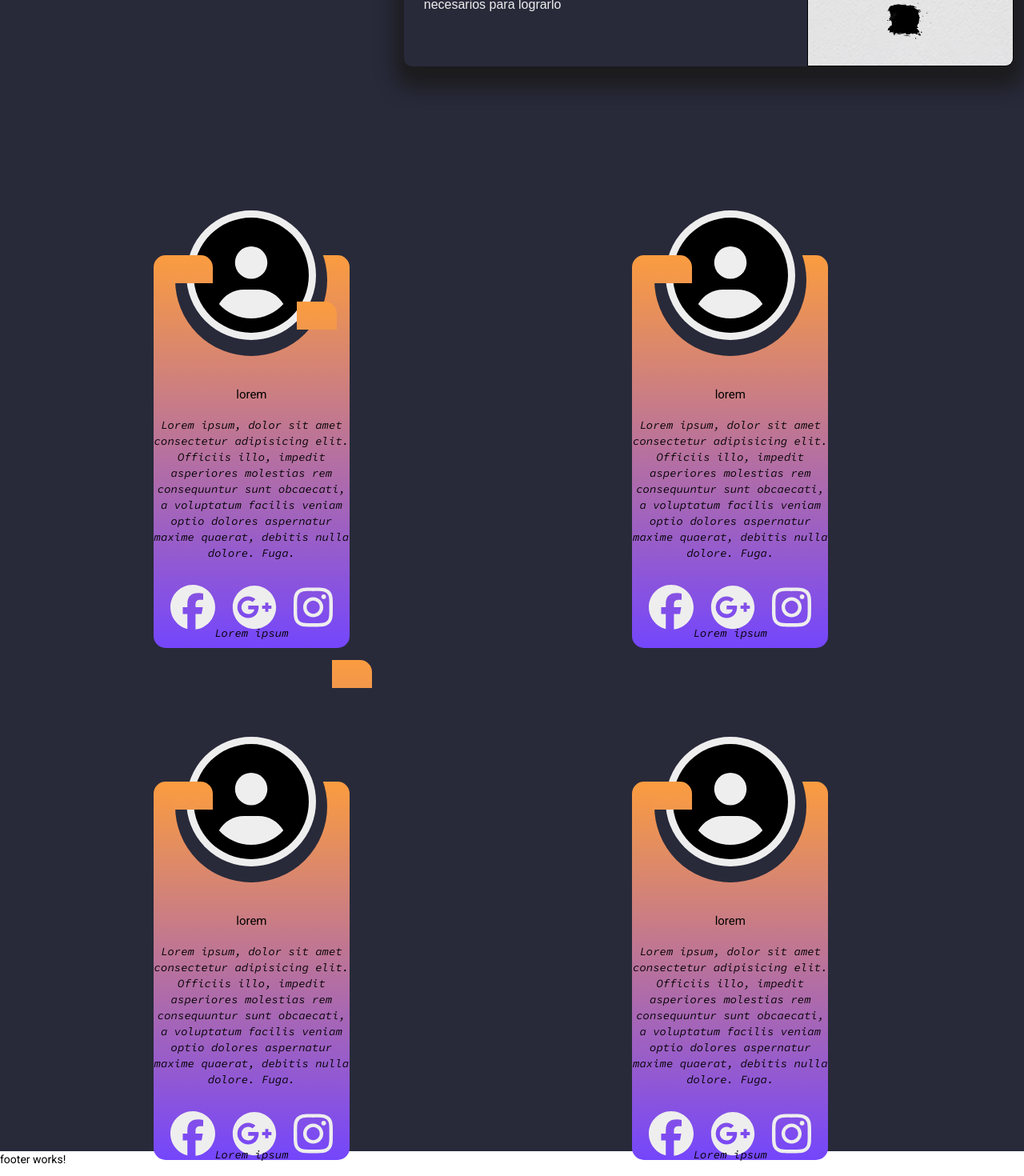
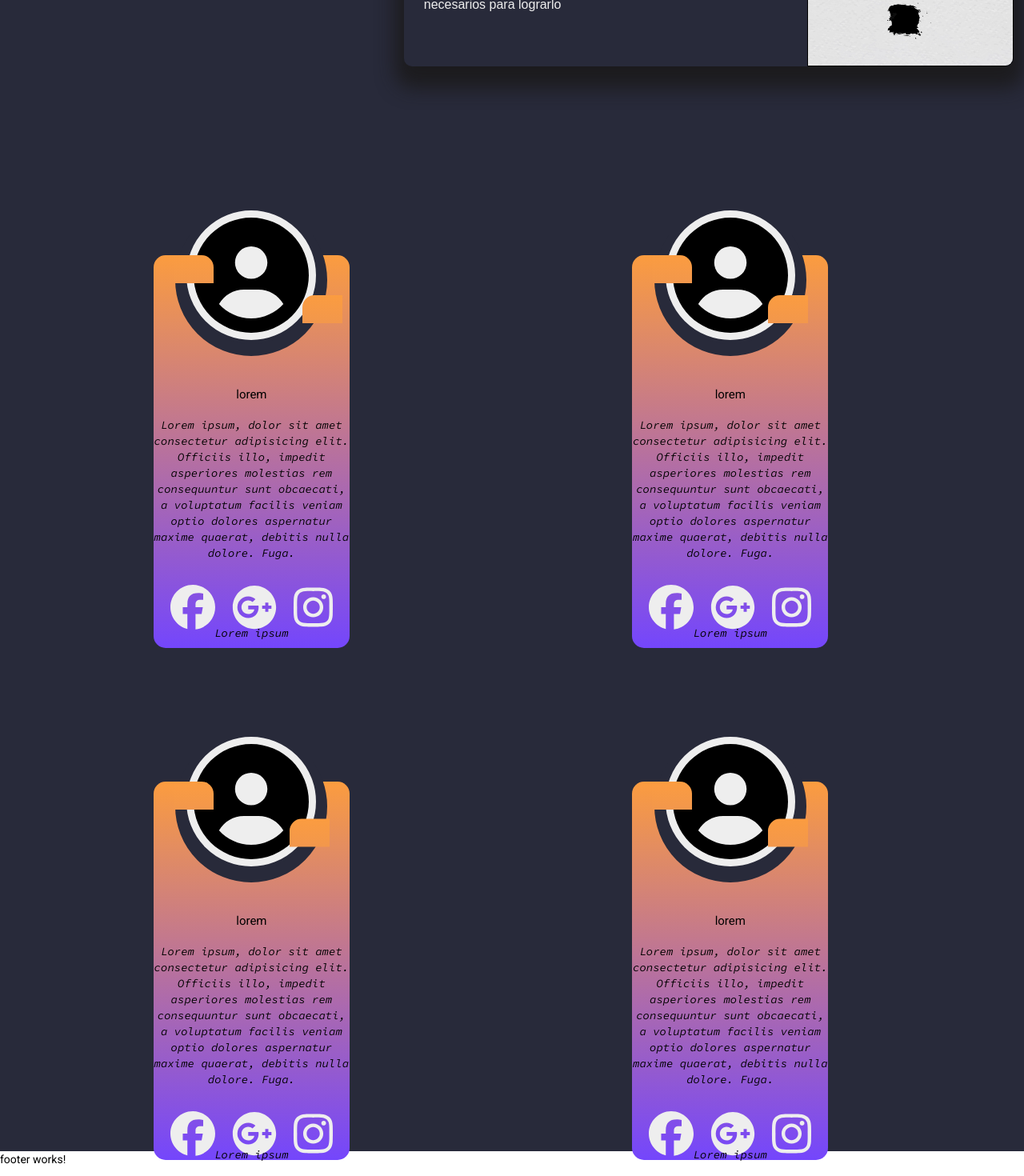
Before and after one commit to Epg33/vistas-proyecto, an Angular app: page / in a window 1280 px wide. Shown: the part 1311-2781 px from the top of the page at 80% size. Built offline with nearby package versions, Linux system fonts and the light colour scheme; a web font is replaced by a local one.

Commit message:
Terminado visual tarjetas

```diff
--- a/src/app/components/landing/landing.component.css
+++ b/src/app/components/landing/landing.component.css
@@ -135,7 +135,7 @@
   width: 50px;
   background: linear-gradient(180deg, #FB9C40, #F2974C);
   z-index: 100;
-  left: 16.9%;
+  left: 16.96%;
   border-top-right-radius: 15px;
 }
 
@@ -154,25 +154,47 @@
   content: '';
   position: absolute;
   height: 35px;
-  transform: translateY(-56vh);
+  transform: translateY(-57vh);
   width: 50px;
   background: linear-gradient(180deg, #FB9C40, #F2974C);
   z-index: 100;
-  left: 29%;
-  border-top-right-radius: 15px;
+  left: 29.57%;
+  border-top-left-radius: 15px;
 }
 
 .testi:nth-child(2)::after {
   content: '';
   position: absolute;
   height: 35px;
+  transform: translateY(-57vh);
   width: 50px;
   background: linear-gradient(180deg, #FB9C40, #F2974C);
   z-index: 100;
-  right: 63.7%;
-  border-top-right-radius: 15px;
+  right: 21.1%;
+  border-top-left-radius: 15px;
 }
-
+.testi:nth-child(3)::after {
+  content: '';
+  position: absolute;
+  height: 35px;
+  transform: translateY(-55.8vh);
+  width: 50px;
+  background: linear-gradient(180deg, #FB9C40, #F2974C);
+  z-index: 100;
+  right: 67.8%;
+  border-top-left-radius: 15px;
+}
+.testi:nth-child(4)::after {
+  content: '';
+  position: absolute;
+  height: 35px;
+  transform: translateY(-55.8vh);
+  width: 50px;
+  background: linear-gradient(180deg, #FB9C40, #F2974C);
+  z-index: 100;
+  right: 21.1%;
+  border-top-left-radius: 15px;
+}
 .icon {
   display: flex;
   justify-content: center;
```
Also changed, not shown: 1 other file (tests, documents, lock files or other folders).
